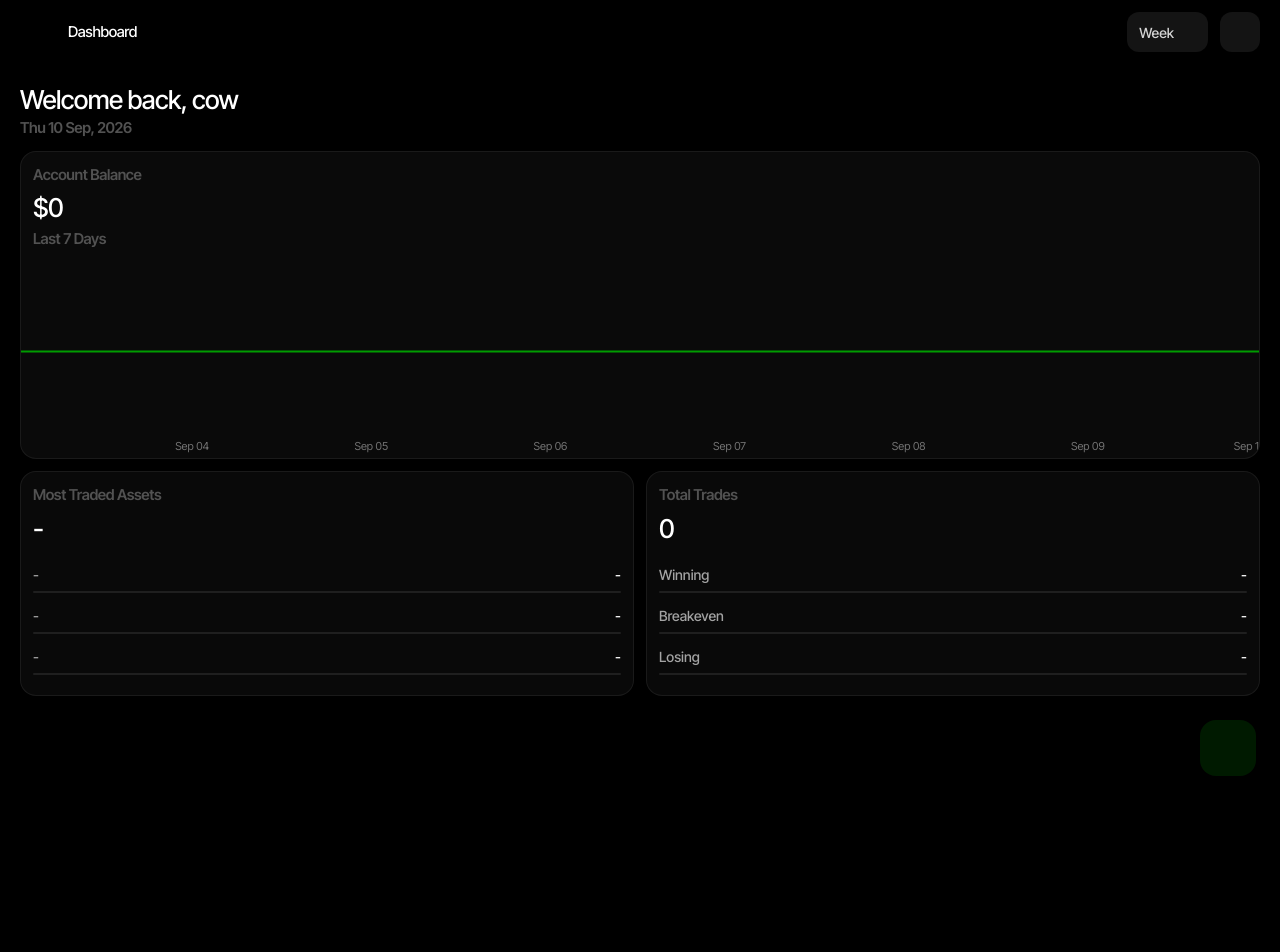
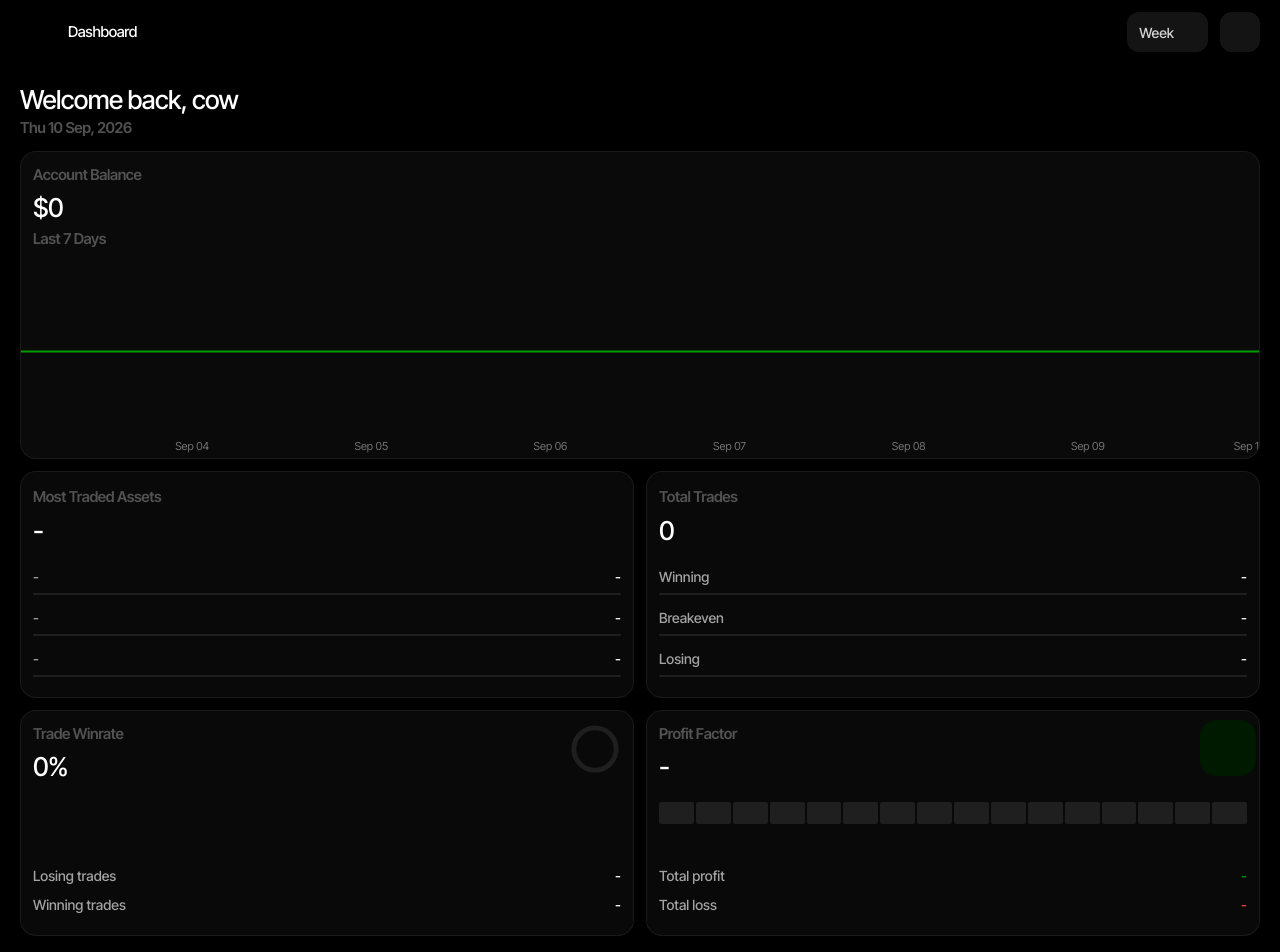
Before and after one commit to w1mayankz/soul_journal, a Next.js app: page / in a window 1280 px wide. Shown: the top 952 px of the page. Before the commit the page ends 800 px from the top, so only its background shows below. Built offline with nearby package versions, Linux system fonts and the light colour scheme; some icons are missing.

Commit message:
Update page.tsx

```diff
--- a/app/page.tsx
+++ b/app/page.tsx
@@ -24,18 +24,14 @@ export default function Dashboard() {
 
   const { trades, accounts, activeAccountId } = useTrades();
 
-  // Find the globally active account
   const activeAccount = accounts.find(a => a.id === activeAccountId);
 
-  // Dynamic Starting Balance based on the specific account selected
   const startingBalance = activeAccount ? activeAccount.initialBalance : 0;
 
-  // Filter trades to ONLY calculate PnL for the active account
   const accountTrades = trades.filter(t => t.accountId === activeAccountId);
   const totalRealPnl = accountTrades.reduce((sum, trade) => sum + trade.pnl, 0);
   const totalTradesCount = accountTrades.length;
 
-  // Current real live balance
   const realBalance = activeAccount ? activeAccount.currentBalance : 0;
 
   // --- STATS LOGIC: TOTAL TRADES ---
@@ -67,11 +63,35 @@ export default function Dashboard() {
     return { symbol: '-', count: 0, width: 0 };
   });
 
+  // --- STATS LOGIC: WINRATE (Excluding Breakeven) ---
+  const totalWinLossTrades = winningTrades + losingTrades;
+  const winrate = totalWinLossTrades > 0 ? Math.round((winningTrades / totalWinLossTrades) * 100) : 0;
+
+  // SVG Donut Math
+  const radius = 26;
+  const circumference = 2 * Math.PI * radius;
+  const strokeDashoffset = totalWinLossTrades > 0 ? circumference - (winrate / 100) * circumference : circumference;
+
+  // --- STATS LOGIC: PROFIT FACTOR ---
+  const totalProfit = accountTrades.filter(t => t.pnl > 0).reduce((sum, t) => sum + t.pnl, 0);
+  const totalLoss = Math.abs(accountTrades.filter(t => t.pnl < 0).reduce((sum, t) => sum + t.pnl, 0));
+
+  let profitFactorDisplay = '-';
+  if (totalLoss > 0) {
+    profitFactorDisplay = (totalProfit / totalLoss).toFixed(2);
+  } else if (totalProfit > 0) {
+    profitFactorDisplay = 'MAX';
+  }
+
+  // 16 Bar Math
+  const totalVolume = totalProfit + totalLoss;
+  const greenBarsCount = totalVolume > 0 ? Math.round((totalProfit / totalVolume) * 16) : 0;
+
+
   const buildEquityCurve = () => {
     const baseDate = new Date();
     const data = [];
 
-    // Calculates timeline data strictly using filtered trades and dynamic initial balance
     const getBalanceAtDate = (dateLimit: Date) => {
       const pnl = accountTrades
         .filter(t => new Date(t.date).getTime() <= dateLimit.getTime())
@@ -106,7 +126,6 @@ export default function Dashboard() {
       }
     }
 
-    // Ensure the final data point perfectly matches current live balance
     data[data.length - 1].value = realBalance;
 
     return data;
@@ -118,7 +137,6 @@ export default function Dashboard() {
     <div className="relative min-h-screen bg-black pb-24 font-sans text-white">
 
       <TopNavbar>
-        {/* TIMEFRAME DROPDOWN (ONLY ON DASHBOARD) */}
         <DropdownMenu.Root>
           <DropdownMenu.Trigger className="flex h-10 items-center gap-1.5 rounded-xl bg-[#141414] px-3 text-[14px] font-medium text-neutral-300 hover:bg-[#222] transition-colors active:scale-95 outline-none">
             {timeframe}
@@ -148,7 +166,6 @@ export default function Dashboard() {
           </DropdownMenu.Portal>
         </DropdownMenu.Root>
 
-        {/* PNL VIEW TOGGLE DROPDOWN */}
         <DropdownMenu.Root>
           <DropdownMenu.Trigger className="flex h-10 w-10 items-center justify-center rounded-xl bg-[#141414] text-neutral-300 hover:bg-[#222] transition-colors active:scale-95 outline-none">
             <DollarSquareIcon size={22} />
@@ -199,13 +216,12 @@ export default function Dashboard() {
               </p>
             </div>
             {displayView !== 'Hide P&L' && totalRealPnl !== 0 && (
-              <div className={`flex items-center rounded-md px-2 py-1 text-base font-medium tracking-tight ${totalRealPnl > 0 ? 'bg-green-500/10 text-green-500' : 'bg-red-500/10 text-red-500'}`}>
+              <div className={`flex items-center rounded-md px-2 py-1 text-base font-medium tracking-tight ${totalRealPnl > 0 ? 'bg-[#009C00]/10 text-[#009C00]' : 'bg-[#F44336]/10 text-[#F44336]'}`}>
                 {totalRealPnl > 0 ? '+' : '-'}${Math.abs(totalRealPnl).toLocaleString()}
               </div>
             )}
           </div>
 
-          {/* RECHARTS AREA CHART */}
           <div className="mt-6 h-[180px] -mx-5">
             <ResponsiveContainer width="100%" height="100%">
               <AreaChart data={chartData} margin={{ top: 5, right: 0, left: 0, bottom: 0 }}>
@@ -245,16 +261,18 @@ export default function Dashboard() {
         </div>
       </section>
 
-      {/* METRICS CARDS ROW */}
+      {/* METRICS CARDS: Grid ensures all 4 cards have perfectly identical heights & widths */}
       <section className="mt-3 px-5">
-        <div className="grid grid-cols-2 gap-3">
+        <div className="grid grid-cols-2 auto-rows-fr gap-3">
 
           {/* MOST TRADED ASSETS */}
-          <div className="flex flex-col rounded-2xl border border-neutral-800/60 bg-[#090909] pt-3 pr-3 pl-3 pb-5">
-            <span className="text-[15px] font-semibold text-neutral-600 tracking-tight">Most Traded Assets</span>
-            <span className="mt-0.5 text-[26px] font-medium tracking-tight text-white">{topAssetSymbol}</span>
+          <div className="flex flex-col justify-between h-full rounded-2xl border border-neutral-800/60 bg-[#090909] pt-3 pr-3 pl-3 pb-5">
+            <div>
+              <span className="text-[15px] font-semibold text-neutral-600 tracking-tight">Most Traded Assets</span>
+              <div className="mt-0.5 text-[26px] font-medium tracking-tight text-white">{topAssetSymbol}</div>
+            </div>
 
-            <div className="mt-4 flex flex-col gap-3">
+            <div className="mt-auto pt-4 flex flex-col gap-3">
               {assetRows.map((row, idx) => (
                 <div key={idx} className="flex flex-col gap-1.5">
                   <div className="flex items-center justify-between text-[14px] font-medium">
@@ -273,11 +291,13 @@ export default function Dashboard() {
           </div>
 
           {/* TOTAL TRADES */}
-          <div className="flex flex-col rounded-2xl border border-neutral-800/60 bg-[#090909] pt-3 pr-3 pl-3 pb-5">
-            <span className="text-[15px] font-semibold tracking-tight text-neutral-600">Total Trades</span>
-            <span className="mt-0.5 text-[26px] font-medium tracking-tight text-white">{totalTradesCount}</span>
+          <div className="flex flex-col justify-between h-full rounded-2xl border border-neutral-800/60 bg-[#090909] pt-3 pr-3 pl-3 pb-5">
+            <div>
+              <span className="text-[15px] font-semibold tracking-tight text-neutral-600">Total Trades</span>
+              <div className="mt-0.5 text-[26px] font-medium tracking-tight text-white">{totalTradesCount}</div>
+            </div>
 
-            <div className="mt-4 flex flex-col gap-3">
+            <div className="mt-auto pt-4 flex flex-col gap-3">
               {tradeBreakdown.map((row, idx) => {
                 const width = totalTradesCount > 0 ? (row.count / totalTradesCount) * 100 : 0;
                 return (
@@ -298,6 +318,72 @@ export default function Dashboard() {
             </div>
           </div>
 
+          {/* TRADE WINRATE */}
+          <div className="flex flex-col justify-between h-full rounded-2xl border border-neutral-800/60 bg-[#090909] pt-3 pr-3 pl-3 pb-5">
+            <div className="flex items-start justify-between">
+              <div className="flex flex-col">
+                <span className="text-[15px] font-semibold tracking-tight text-neutral-600">Trade Winrate</span>
+                <span className="mt-0.5 text-[26px] font-medium tracking-tight text-white">{winrate}%</span>
+              </div>
+              <div className="relative flex h-[52px] w-[52px] items-center justify-center">
+                <svg className="h-full w-full -rotate-90 transform" viewBox="0 0 64 64">
+                  <circle cx="32" cy="32" r={radius} stroke="#1F1F1F" strokeWidth="6" fill="none" />
+                  <circle
+                    cx="32" cy="32" r={radius}
+                    stroke="#009C00" strokeWidth="6" fill="none"
+                    strokeDasharray={circumference}
+                    strokeDashoffset={strokeDashoffset}
+                    strokeLinecap="round"
+                    className="transition-all duration-1000 ease-out"
+                  />
+                </svg>
+              </div>
+            </div>
+
+            <div className="mt-auto pt-5 flex flex-col gap-2">
+              <div className="flex items-center justify-between text-[14px] font-medium">
+                <span className="text-neutral-400">Losing trades</span>
+                <span className="text-white">{losingTrades > 0 ? losingTrades : '-'}</span>
+              </div>
+              <div className="flex items-center justify-between text-[14px] font-medium">
+                <span className="text-neutral-400">Winning trades</span>
+                <span className="text-white">{winningTrades > 0 ? winningTrades : '-'}</span>
+              </div>
+            </div>
+          </div>
+
+          {/* PROFIT FACTOR */}
+          <div className="flex flex-col justify-between h-full rounded-2xl border border-neutral-800/60 bg-[#090909] pt-3 pr-3 pl-3 pb-5">
+            <div className="flex flex-col">
+              <span className="text-[15px] font-semibold tracking-tight text-neutral-600">Profit Factor</span>
+              <span className="mt-0.5 text-[26px] font-medium tracking-tight text-white">{profitFactorDisplay}</span>
+            </div>
+
+            <div className="mt-4 flex items-center gap-[2px] w-full">
+              {Array.from({ length: 16 }).map((_, i) => (
+                <div
+                  key={i}
+                  className={`h-[22px] flex-1 rounded-[2px] ${totalVolume === 0 ? 'bg-[#1F1F1F]' : i < greenBarsCount ? 'bg-[#009C00]' : 'bg-[#F44336]'}`}
+                />
+              ))}
+            </div>
+
+            <div className="mt-auto pt-5 flex flex-col gap-2">
+              <div className="flex items-center justify-between text-[14px] font-medium">
+                <span className="text-neutral-400">Total profit</span>
+                <span className="text-[#009C00]">
+                  {totalProfit > 0 ? `+$${totalProfit.toLocaleString(undefined, {minimumFractionDigits: 2, maximumFractionDigits: 2})}` : '-'}
+                </span>
+              </div>
+              <div className="flex items-center justify-between text-[14px] font-medium">
+                <span className="text-neutral-400">Total loss</span>
+                <span className="text-[#F44336]">
+                  {totalLoss > 0 ? `-$${totalLoss.toLocaleString(undefined, {minimumFractionDigits: 2, maximumFractionDigits: 2})}` : '-'}
+                </span>
+              </div>
+            </div>
+          </div>
+
         </div>
       </section>
 
```
